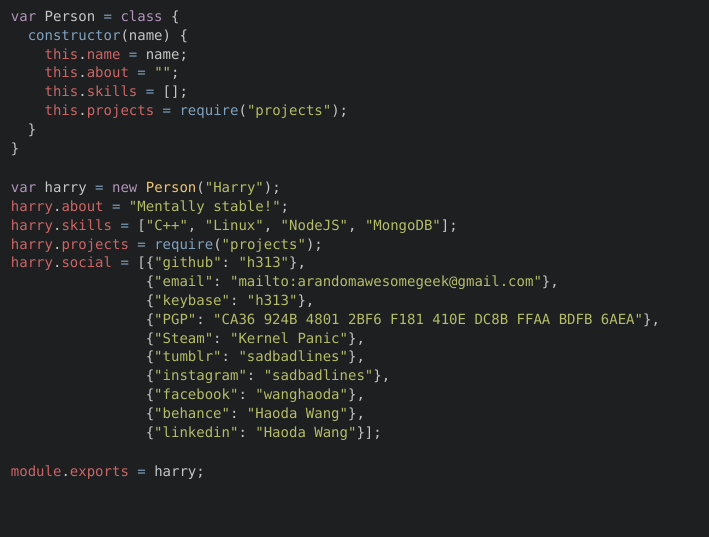
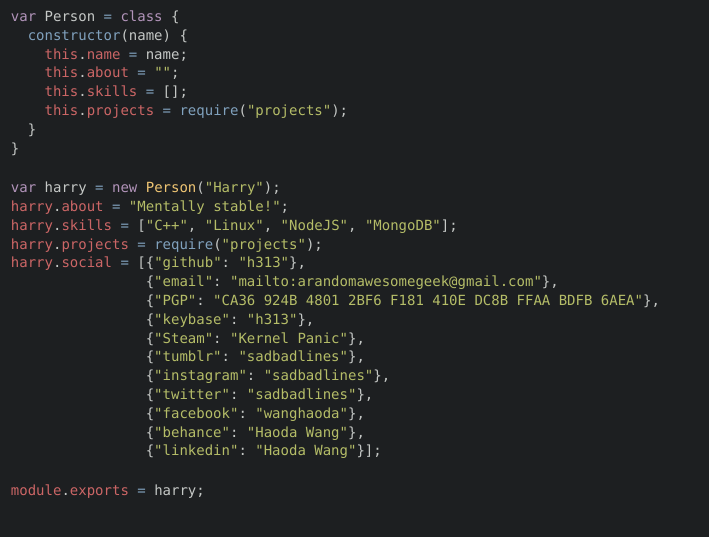
Before and after one commit to rootw4re/h313.github.io, a Jekyll site: the page built from index.html, in a window 1280 px wide. Shown: the top 537 px of the page, without its empty margins (0-709 px from the left). Built offline with Jekyll 4.4.1, drawn with Linux system fonts in a browser that asks for light colours; nearby versions of some CDN libraries.

Commit message:
add twitter

```diff
--- a/index.html
+++ b/index.html
@@ -19,11 +19,12 @@ layout: default
   <p><a href="{{ '/projects.html' | prepend:site.url }}"><span class="obj">harry</span>.<span class="obj">projects</span> <span class="func">=</span> <span class="func">require</span>(<span class="str">"projects"</span>);</a></p>
   <p><span class="obj">harry</span>.<span class="obj">social</span> <span class="func">=</span> [<a href="https://github.com/h313">{<span class="str">"github"</span>: <span class="str">"h313"</span>}</a>,</p>
   <p><a href="mailto:arandomawesomegeek@gmail.com">                {<span class="str">"email"</span>: <span class="str">"mailto:arandomawesomegeek@gmail.com"</span>},</a></p>
+  <p>                {<span class="str">"PGP"</span>: <span class="str">"CA36 924B 4801 2BF6 F181 410E DC8B FFAA BDFB 6AEA"</span>},</p>
   <p><a href="https://keybase.io/h313">                {<span class="str">"keybase"</span>: <span class="str">"h313"</span>}</a>,</p>
-  <p>                {<span class="str">"PGP"</span>: <span class="str">"CA36 924B 4801 2BF6 F181 410E DC8B FFAA BDFB 6AEA"</span>},</p>
   <p><a href="http://steamcommunity.com/id/h313">                {<span class="str">"Steam"</span>: <span class="str">"Kernel Panic"</span>}</a>,</p>
   <p><a href="https://sadbadlines.tumblr.com">                {<span class="str">"tumblr"</span>: <span class="str">"sadbadlines"</span>}</a>,</p>
   <p><a href="https://www.instagram.com/sadbadlines/">                {<span class="str">"instagram"</span>: <span class="str">"sadbadlines"</span>}</a>,</p>
+  <p><a href="https://twitter.com/sadbadlines">                {<span class="str">"twitter"</span>: <span class="str">"sadbadlines"</span>}</a>,</p>
   <p><a href="https://www.facebook.com/wanghaoda">                {<span class="str">"facebook"</span>: <span class="str">"wanghaoda"</span>}</a>,</p>
   <p><a href="https://www.behance.net/arandomawe55c5">                {<span class="str">"behance"</span>: <span class="str">"Haoda Wang"</span>}</a>,</p>
   <p><a href="https://www.linkedin.com/in/haoda-w-46014210a/">                {<span class="str">"linkedin"</span>: <span class="str">"Haoda Wang"</span>}</a>];</p>
```
